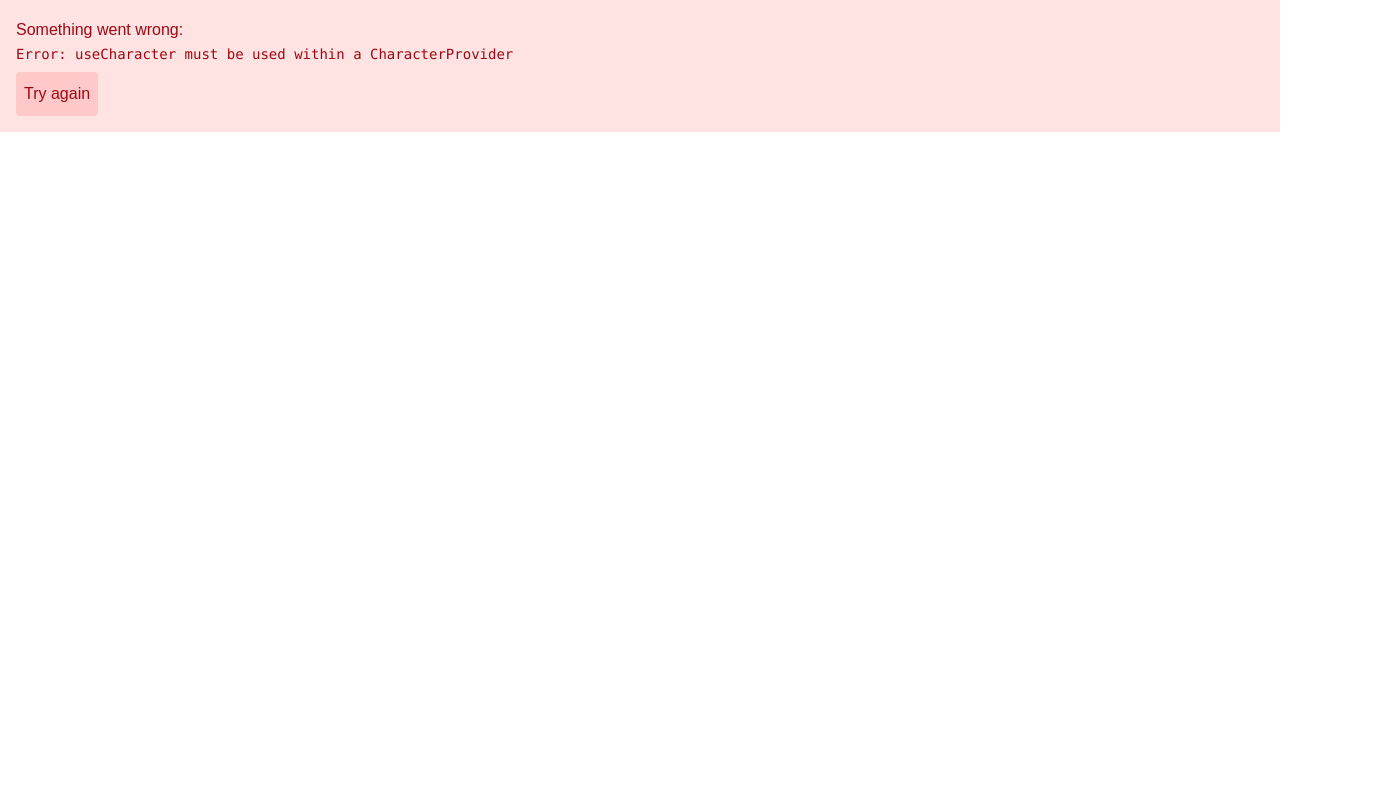
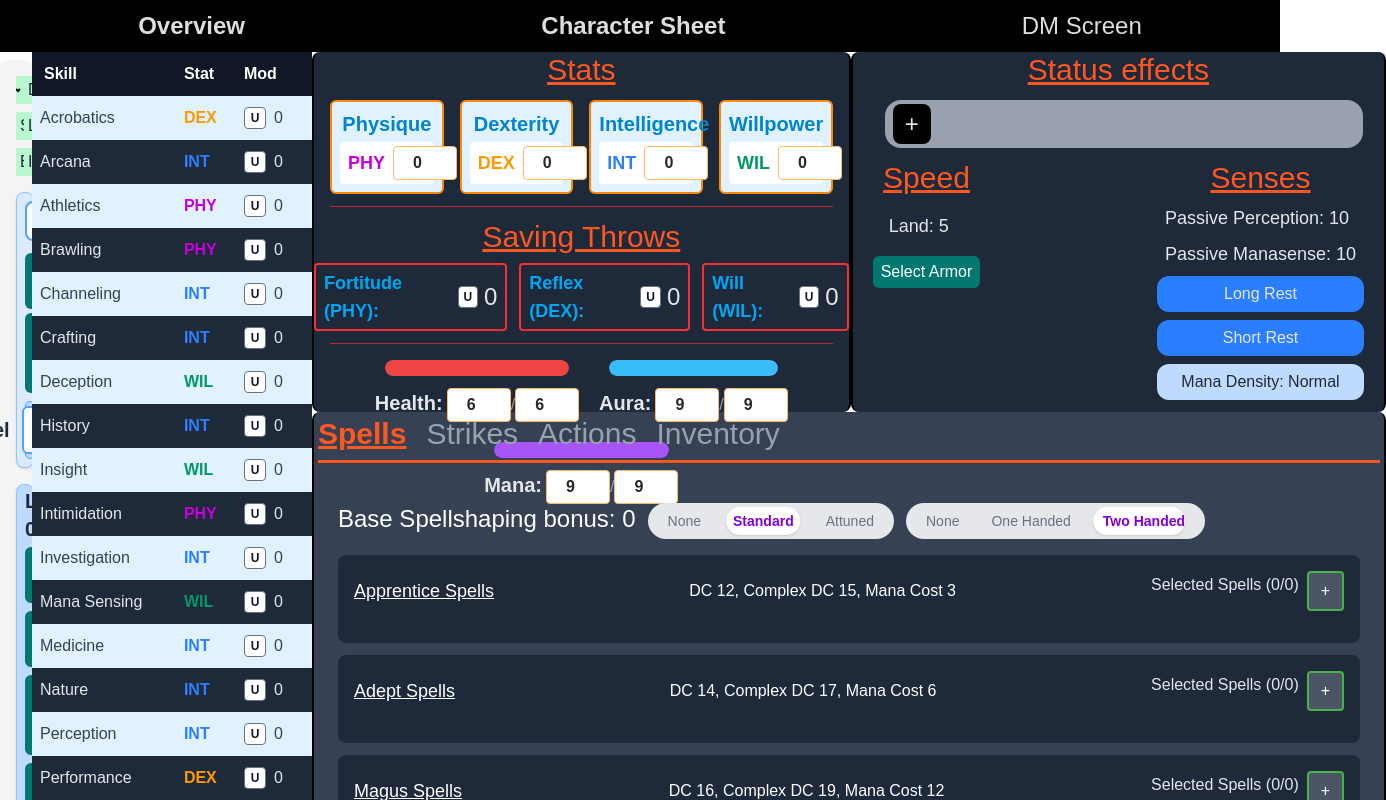
Before and after one commit to Acasez/kastorixv2, a React (Vite) app: page /kastorixv2/characterSheet in a window 1280 px wide. Shown: the top 800 px of the page, 1386 px wide, since content can reach past the window. Built offline with nearby package versions, Linux system fonts and the light colour scheme.

Commit message:
More migrating

```diff
--- a/src/components/Buttons/ProficiencyMarker.tsx
+++ b/src/components/Buttons/ProficiencyMarker.tsx
@@ -1,6 +1,4 @@
-// ProficiencyMarker.tsx
-import { useContext } from "react";
-import { CharacterContext } from "../../contexts/CharacterContext";
+import { useCharacterStore } from "../../stores/useCharacterStore";
 import {
   PROFICIENCY_LEVELS,
   getProficiency,
@@ -35,7 +33,7 @@ export default function ProficiencyMarker({
   proficiency,
   onProficiencyChange,
 }: ProficiencyMarkerProps) {
-  const characterContext = useContext(CharacterContext);
+  const { character, updateCharacter } = useCharacterStore();
 
   if (Boolean(proficiency) !== Boolean(onProficiencyChange)) {
     throw new Error(
@@ -46,8 +44,8 @@ export default function ProficiencyMarker({
   const currentTierName: ProficiencyTierName =
     proficiency ??
     (category === "saves"
-      ? characterContext?.character.saveProficiencies[skillName]
-      : characterContext?.character.skillProficiencies[skillName]) ??
+      ? character.saveProficiencies[skillName]
+      : character.skillProficiencies[skillName]) ??
     defaultTier;
   const currentTier = getProficiency(currentTierName);
 
@@ -58,17 +56,11 @@ export default function ProficiencyMarker({
       return;
     }
 
-    if (!characterContext) {
-      throw new Error(
-        "ProficiencyMarker requires CharacterContext when uncontrolled",
-      );
-    }
-
     const proficiencies =
       category === "saves"
-        ? characterContext.character.saveProficiencies
-        : characterContext.character.skillProficiencies;
-    characterContext.updateCharacter({
+        ? character.saveProficiencies
+        : character.skillProficiencies;
+    updateCharacter({
       [category === "skills" ? "skillProficiencies" : "saveProficiencies"]: {
         ...proficiencies,
         [skillName]: nextTier,
@@ -77,7 +69,7 @@ export default function ProficiencyMarker({
   };
 
   const retreat = (e: React.MouseEvent) => {
-    e.preventDefault(); // stops the browser context menu from opening
+    e.preventDefault();
     update(-1);
   };
 
--- a/src/components/CharacterSheet/MetaMenu/SaveLoadButtons.tsx
+++ b/src/components/CharacterSheet/MetaMenu/SaveLoadButtons.tsx
@@ -1,9 +1,7 @@
 import { useEffect, useRef, useState, type ChangeEvent } from "react";
 import MetaButton from "./MetaButton";
-import {
-  useCharacter,
-  type Character,
-} from "../../../contexts/CharacterContext";
+import { useCharacter } from "../../../hooks/useCharacter";
+import type { Character } from "../../../stores/useCharacterStore";
 
 function isCharacter(value: unknown): value is Character {
   return (
--- a/src/components/CreatureComponents/SpellComponent.tsx
+++ b/src/components/CreatureComponents/SpellComponent.tsx
@@ -1,7 +1,6 @@
-import { useContext } from "react";
 import { getProficiency } from "../../constants/Proficiency";
 import type { ProficiencyTierName } from "../../constants/Proficiency";
-import { CharacterContext } from "../../contexts/CharacterContext";
+import { useCharacterStore } from "../../stores/useCharacterStore";
 import type { Spell } from "../../types/Spells";
 import { getActionIcons } from "../../utils/actionUtils";
 import ProficiencyMarker from "../Buttons/ProficiencyMarker";
@@ -26,21 +25,18 @@ export default function SpellComponent({
   proficiency,
   onProficiencyChange,
 }: SpellComponentProps) {
-  const characterContext = useContext(CharacterContext);
+  const { character } = useCharacterStore();
+
   if (Boolean(proficiency) !== Boolean(onProficiencyChange)) {
     throw new Error(
       "SpellComponent requires both proficiency and onProficiencyChange in controlled mode",
     );
   }
-  if (!onProficiencyChange && !characterContext) {
-    throw new Error(
-      "SpellComponent requires CharacterContext in character mode",
-    );
+  if (!onProficiencyChange && !character) {
+    throw new Error("SpellComponent requires character in character mode");
   }
   const proficiencyTier =
-    proficiency ??
-    characterContext?.character.skillProficiencies[spell.name] ??
-    "Trained";
+    proficiency ?? character?.skillProficiencies[spell.name] ?? "Trained";
   return (
     <Tooltip
       key={spell.name}
--- a/src/components/CreatureComponents/WeaponComponent.tsx
+++ b/src/components/CreatureComponents/WeaponComponent.tsx
@@ -1,7 +1,6 @@
 import { getProficiency } from "../../constants/Proficiency";
 import type { ProficiencyTierName } from "../../constants/Proficiency";
-import { useContext } from "react";
-import { CharacterContext } from "../../contexts/CharacterContext";
+import { useCharacterStore } from "../../stores/useCharacterStore";
 import type { Weapon } from "../../types/Weapons";
 import type { StatKey } from "../../types/StatKey";
 import ProficiencyMarker from "../Buttons/ProficiencyMarker";
@@ -32,8 +31,8 @@ export default function WeaponComponent({
   proficiency,
   onProficiencyChange,
 }: WeaponComponentProps) {
-  const characterContext = useContext(CharacterContext);
-  const baseStats = creatureStats ?? characterContext?.character.baseStats;
+  const { character } = useCharacterStore();
+  const baseStats = creatureStats ?? character.baseStats;
   if (!baseStats) {
     throw new Error(
       "WeaponComponent requires CharacterContext or creatureStats",
@@ -55,7 +54,7 @@ export default function WeaponComponent({
   const proficiencyTier =
     proficiency ??
     fixedProficiency ??
-    characterContext?.character.skillProficiencies[weapon.name] ??
+    character.skillProficiencies[weapon.name] ??
     "Trained";
 
   const multiAttackPenalty = weaponTraits.includes("Agile") ? -4 : -5;
```
